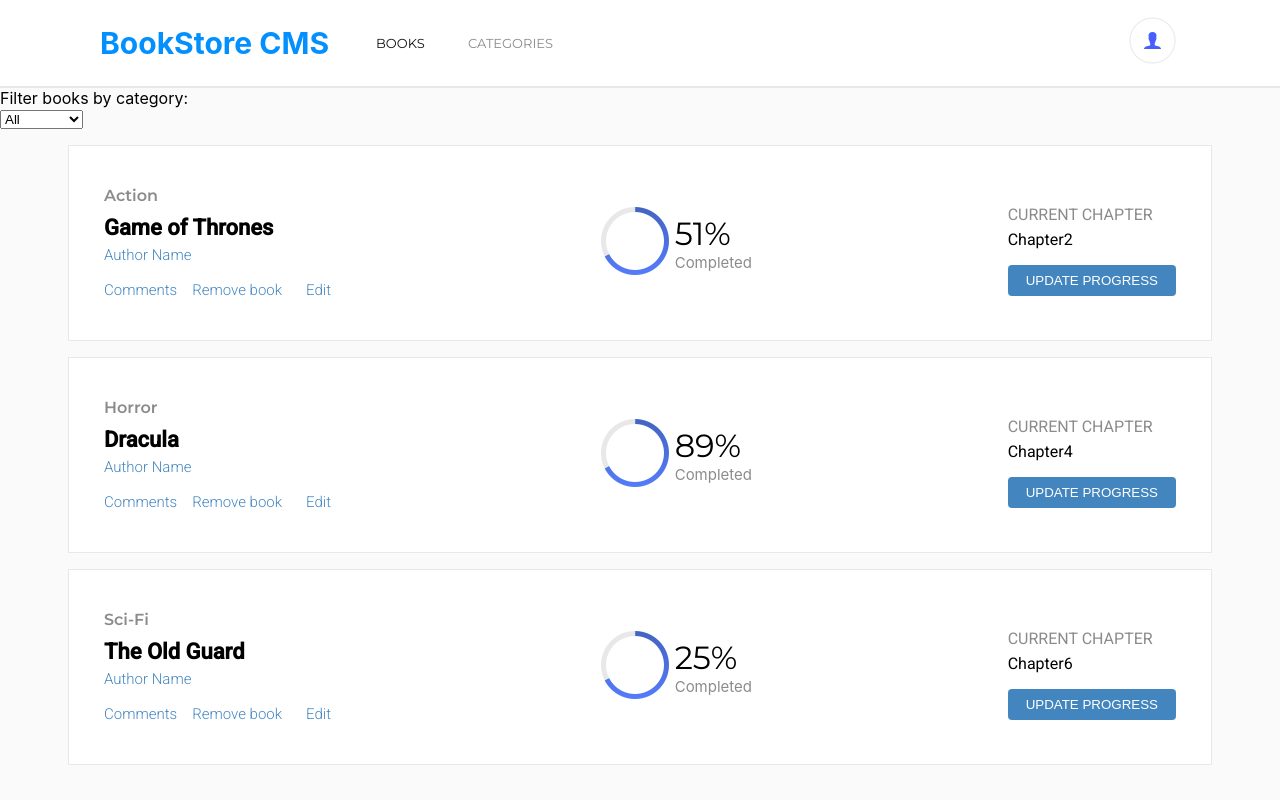
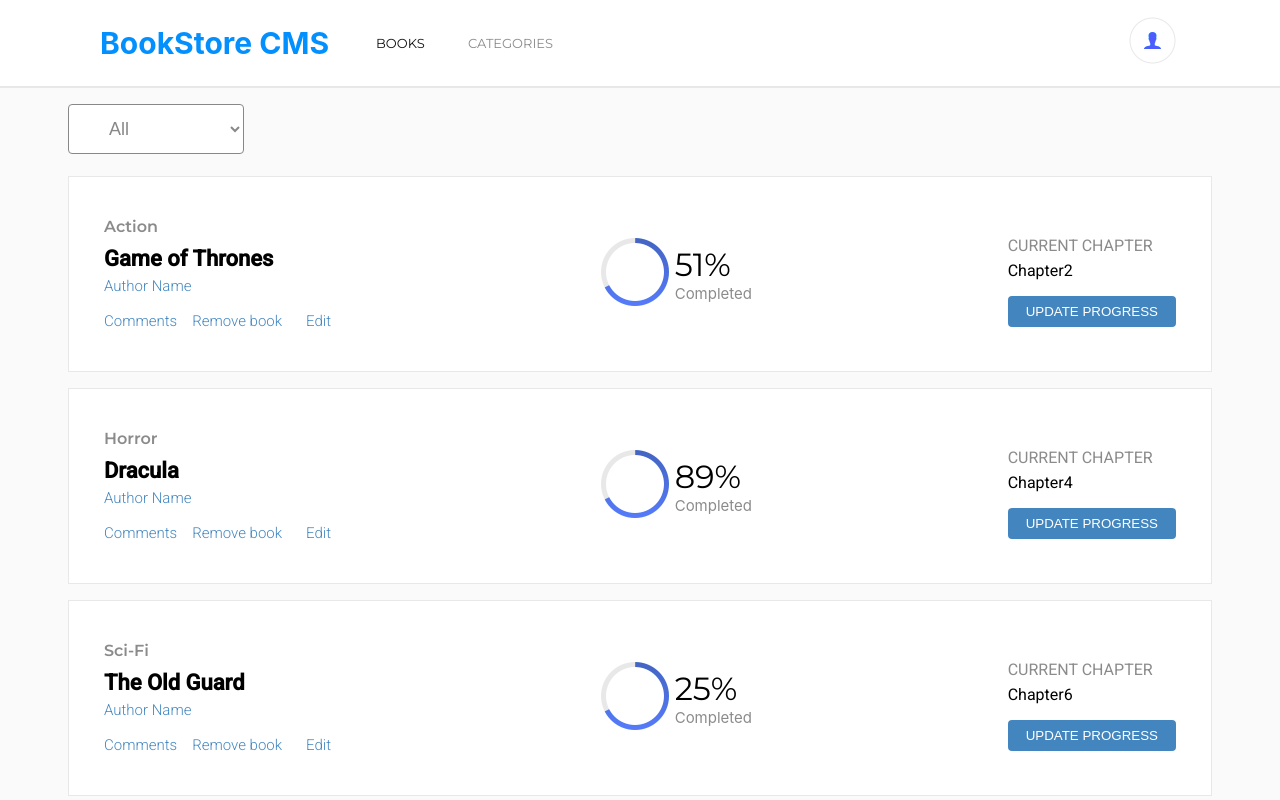
Before and after one commit to janis-jenny/Bookstore, a React (Create React App) app: page / in a window 1280 px wide. Shown: the top 800 px of the page. Built offline with nearby package versions, Linux system fonts and the light colour scheme.

Commit message:
Add style to filter category books

```diff
--- a/src/components/CategoryFilter.js
+++ b/src/components/CategoryFilter.js
@@ -1,4 +1,5 @@
 import PropTypes from 'prop-types';
+import { inputFilter } from '../style/BookForm.module.css';
 
 const CategoryFilter = (props) => {
   const { callback, value } = props;
@@ -14,14 +15,9 @@ const CategoryFilter = (props) => {
     'Sci-Fi',
   ];
   return (
-    <>
-      <div>
-        Filter books by category:
-      </div>
-      <select id="category" onChange={callback} value={value}>
-        {categories.map((item) => <option key={item}>{item}</option>)}
-      </select>
-    </>
+    <select className={inputFilter} onChange={callback} value={value}>
+      {categories.map((item) => <option key={item}>{item}</option>)}
+    </select>
   );
 };
 
--- a/src/style/BookForm.module.css
+++ b/src/style/BookForm.module.css
@@ -35,3 +35,14 @@
   padding: 24px 55px;
   margin: 16px 22px;
 }
+
+.inputFilter {
+  padding: 13px 36px;
+  font-size: 18px;
+  color: #888;
+  border: 1px solid #888;
+  outline: none;
+  background-color: #fff;
+  border-radius: 4px;
+  margin: 16px 48px 6px 68px;
+}
```
